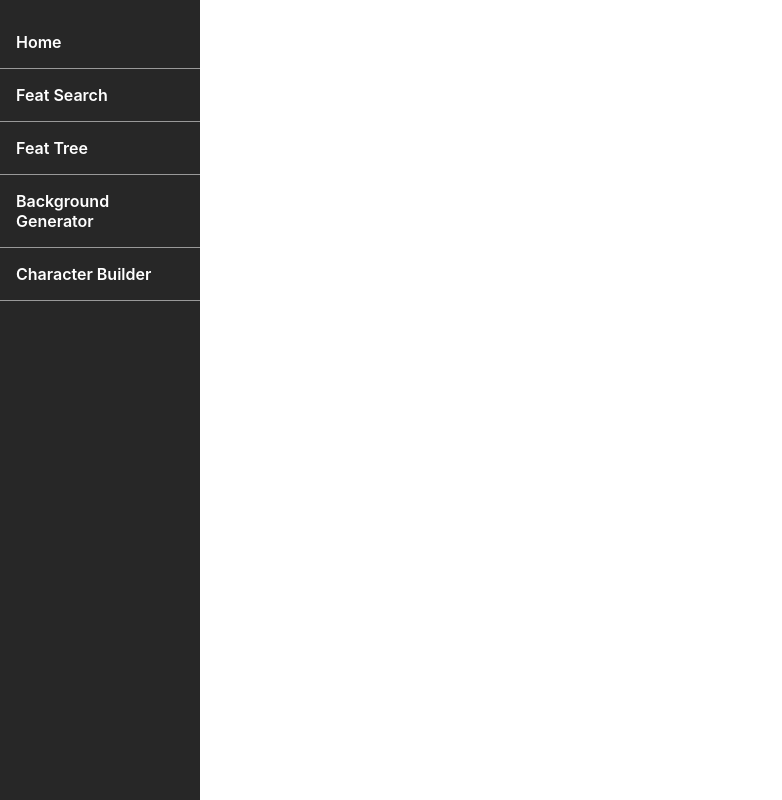
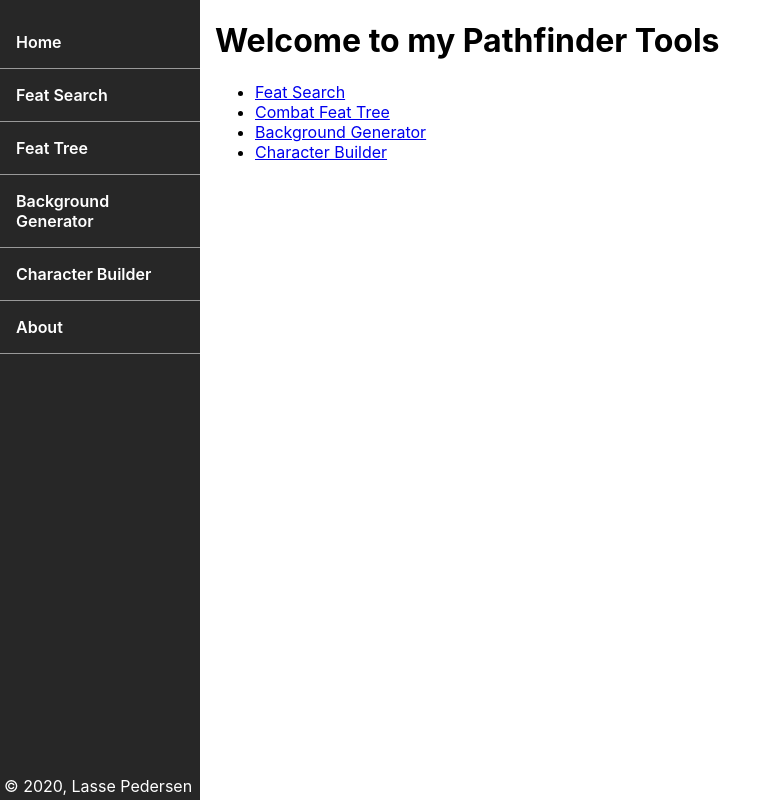
Before and after one commit to LasToPe/PathfinderToolsV2, a React (Create React App) app: page / in a window 1280 px wide. Shown: the whole page, without its empty margins (0-782 px from the left). Built offline with nearby package versions, Linux system fonts and the light colour scheme.

Commit message:
Minor updates to site and added about

```diff
--- a/src/App.js
+++ b/src/App.js
@@ -6,6 +6,7 @@
 import FeatTree from './components/FeatTree/FeatTree';
 import BackgroundGenerator from './components/BackgroundGenerator/BackgroundGenerator';
 import CharacterBuilder from './components/CharacterBuilder/CharacterBuilder';
+import About from './components/About';
 
 class App extends React.Component {
   render() {
@@ -18,7 +19,11 @@
             <li><Link to="/feat-tree">Feat Tree</Link></li>
             <li><Link to="/background-generator">Background Generator</Link></li>
             <li><Link to="/character-builder">Character Builder</Link></li>
+            <li><Link to="/about">About</Link></li>
           </ul>
+          <footer>
+            &copy; 2020, Lasse Pedersen
+          </footer>
         </nav>
 
         <Switch>
@@ -34,6 +39,9 @@
           <Route path="/feat-search">
             <FeatSearch />
           </Route>
+          <Route path="/about">
+            <About />
+          </Route>
           <Route path="/">
             <Main />
           </Route>
--- a/src/App.scss
+++ b/src/App.scss
@@ -22,6 +22,13 @@
       background-color: rgb(90, 90, 90);
     }
   }
+
+  footer {
+    position: absolute;
+    bottom: 4px;
+    left: 4px;
+    color: white;
+  }
 }
 
 .container {
--- /dev/null
+++ b/src/components/About.js
@@ -0,0 +1,11 @@
+import React from 'react';
+
+export default class About extends React.Component {
+    render() {
+        return (
+            <div className="container">
+
+            </div>
+        )
+    }
+}
--- a/src/components/Main.js
+++ b/src/components/Main.js
@@ -3,8 +3,16 @@
 export default class Main extends React.Component {
     render() {
         return (
-            <div>
-                Main!
+            <div className="container">
+                <h1>Welcome to my Pathfinder Tools</h1>
+                <div>
+                    <ul>
+                        <li><a href="/feat-search">Feat Search</a></li>
+                        <li><a href="/feat-tree">Combat Feat Tree</a></li>
+                        <li><a href="/background-generator">Background Generator</a></li>
+                        <li><a href="/character-builder">Character Builder</a></li>
+                    </ul>
+                </div>
             </div>
         )
     }
```
